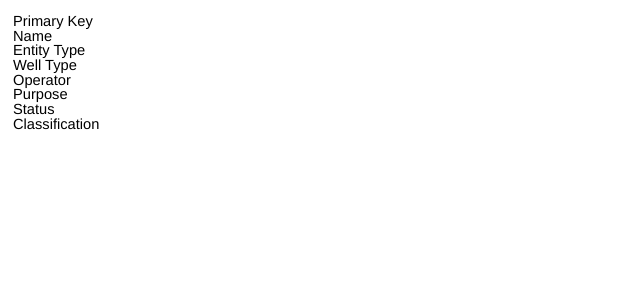
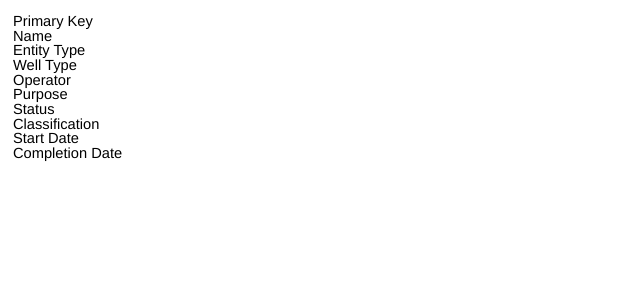
Before and after one commit to comtesacristain/rdis, a Django app: template data_manager/templates/duplicates/duplicate.html in a window 1280 px wide. Shown: the top 300 px of the page, without its empty margins (0-640 px from the left). Run offline with Django 3.2, Linux system fonts and the light colour scheme; the template is opened without the code that fills it, so the values that code supplies are empty.

Commit message:
Added start and completion dates

```diff
--- a/data_manager/templates/duplicates/duplicate.html
+++ b/data_manager/templates/duplicates/duplicate.html
@@ -11,6 +11,9 @@
 	  <div>Purpose</div>
 	  <div>Status</div>
 	  <div>Classification</div>
+	  <div>Start Date</div>
+	  <div>Completion Date</div>
+
   </div>
   {%for duplicate in duplicate_entities%}
   <div class="table">
@@ -22,6 +25,9 @@
 	  <div>{{duplicate.well.purpose}}</div>
 	  <div>{{duplicate.well.status}}</div>
 	  <div>{{duplicate.well.classification}}</div>
+	  <div>{{duplicate.well.start_date}}</div>
+	  <div>{{duplicate.well.completion_date}}</div>
+
 
   </div>
 {% endfor %}
```
